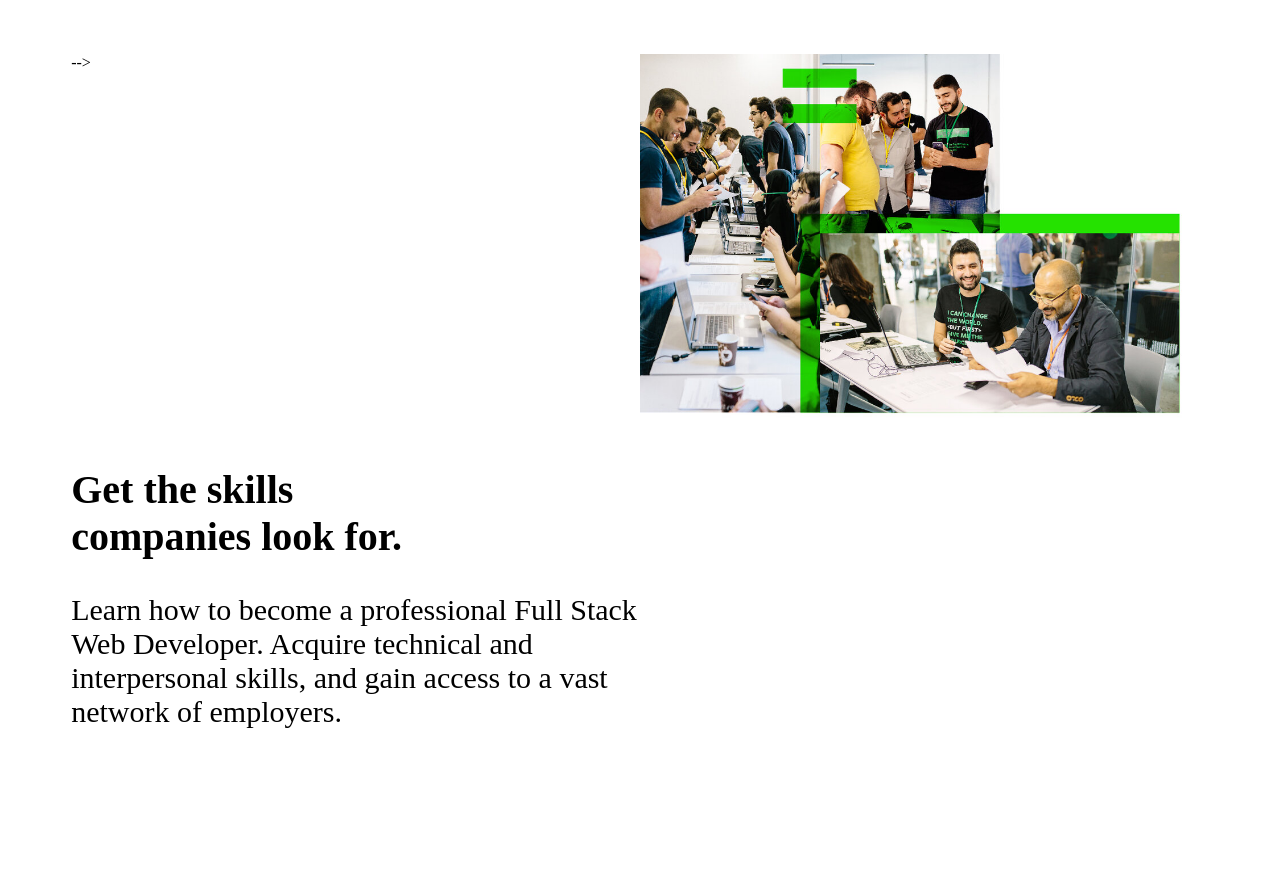
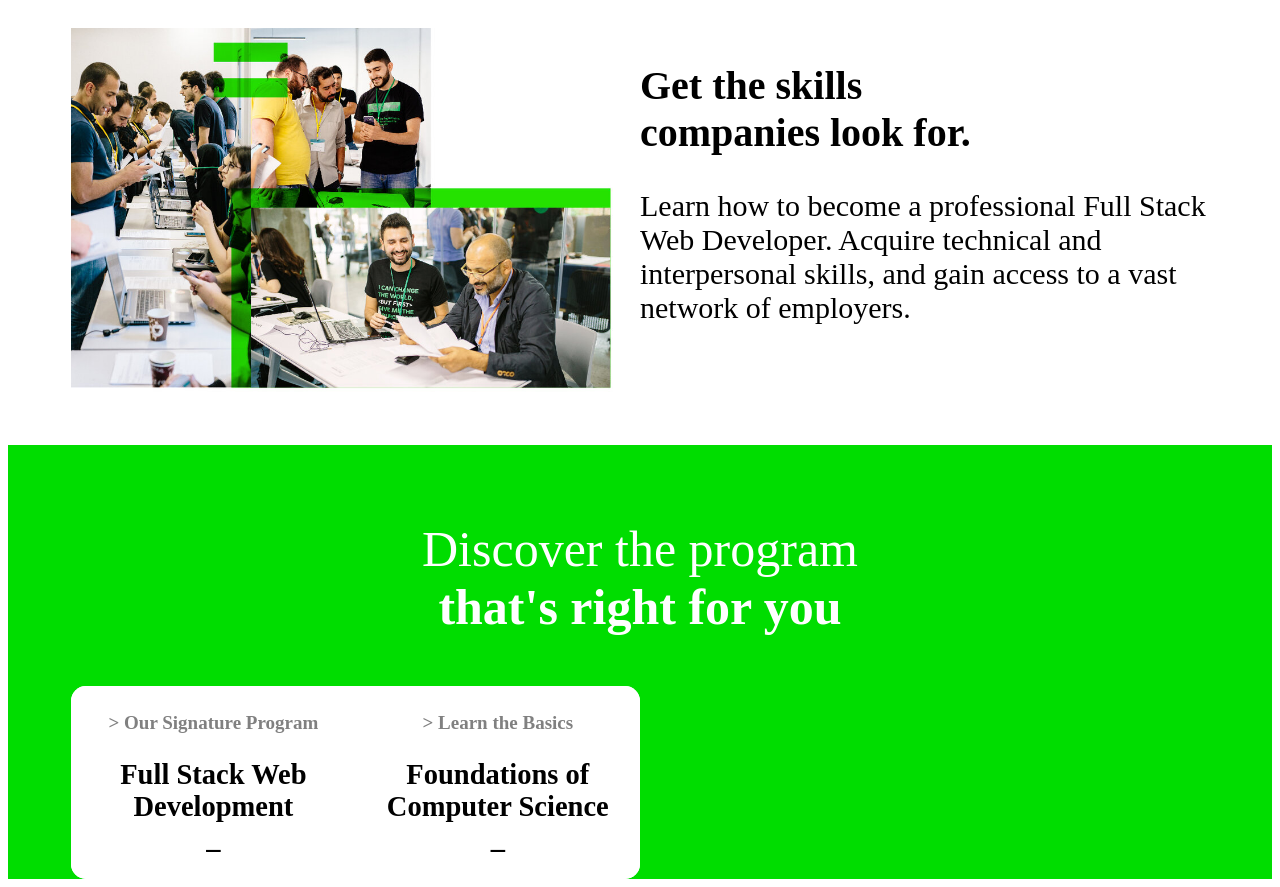
Before and after one commit to HawraaYounes/sefactoryclone-frontend, a plain HTML site: page index.html in a window 1280 px wide. Shown: the part 1413-2300 px from the top of the page. Before the commit the page ends 2180 px from the top, so only its background shows below. Drawn offline with Linux system fonts and the light colour scheme.

Commit message:
Adding fourth section

```diff
--- a/index.html
+++ b/index.html
@@ -49,7 +49,7 @@
                     <p class="black-txt">Global Recruitment<br> Partner Companies<br>_</p>
                 </div>
             </div>
-             <div class="third-section flex flex-wrap space-btw padding"><!-- Third section: Learn more about SE Factory -->  -->
+             <div class="third-section flex flex-wrap space-btw padding"><!-- Third section: Learn more about SE Factory -->
                 <div class="image-div">
                     <img src="./images/Artboard+4_402x-100.png" alt="image">
                 </div>
@@ -58,6 +58,19 @@
                     <p>Learn how to become a professional Full Stack Web Developer. Acquire technical and interpersonal skills, and gain access to a vast network of employers.</p>
                 </div>
             </div>
+            <div class="fourth-section padding"><!-- Fourth section: Discover SE Factory's programs -->
+                <p>Discover the program <br><strong>that's right for you</strong></p>
+                <div class="flex flex-wrap space-btw">
+                    <div class="fsw-program ">
+                        <h4>> Our Signature Program</h4>
+                        <h2>Full Stack Web <br>Development<br>_</h2>
+                    </div>
+                    <div class="fcs-program">
+                        <h4>> Learn the Basics</h4>
+                        <h2>Foundations of <br>Computer Science <br>_</h2>
+                    </div>
+                </div>
+            </div>
             <div>
 
             </div>
--- a/styles/styles.css
+++ b/styles/styles.css
@@ -80,7 +80,7 @@
     font-weight: bold;
 }
 .third-section{
-    margin-top: 5%;
+    margin-top: 3%;
     width: 100%;
 }
 .image-div{
@@ -99,3 +99,23 @@
 .third-section-text p{
     font-size: 30px;
 }
+.fourth-section{
+    margin-top: 3%;
+    background-color: #0d0;
+    width: 100%;
+    text-align: center;
+    color: white;
+    font-size: 19px;
+}
+.fourth-section p{
+    font-size: 50px;
+}
+.fourth-section div{
+    background-color: white;
+    border-radius: 15px;
+    width: 50%;
+    color: black;
+}
+.fourth-section div h4{
+    color:grey
+}
```
